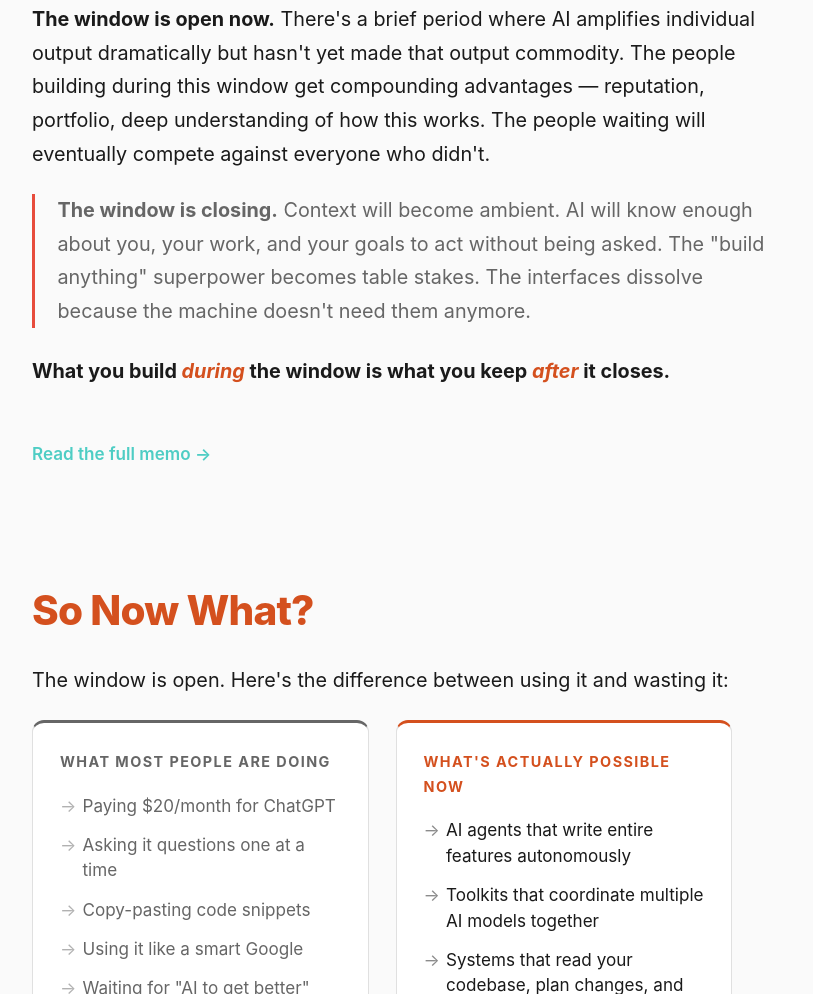
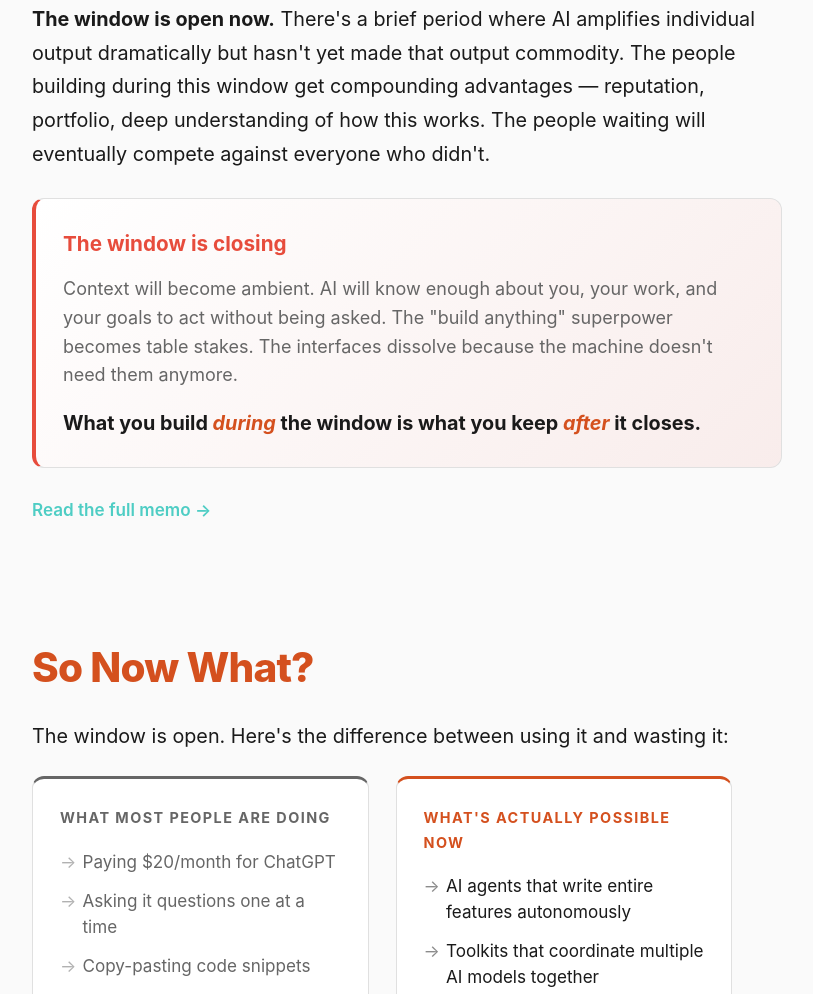
Before and after one commit to mdmagnuson-creator/opencope, a website: page index.html in a window 1280 px wide. Shown: the part 3685-4679 px from the top of the page, without its empty margins (194-1007 px from the left). Drawn offline with Linux system fonts and the light colour scheme.

Commit message:
feat: add closing card to Window section
- Prose flow for first 4 points (inline bold headers)
- Distinct card for 'The window is closing' with red accent
- Punchline inside the card for visual impact
- Red gradient background + left border for urgency

```diff
--- a/index.html
+++ b/index.html
@@ -216,9 +216,11 @@
 
         <p><strong>The window is open now.</strong> There's a brief period where AI amplifies individual output dramatically but hasn't yet made that output commodity. The people building during this window get compounding advantages — reputation, portfolio, deep understanding of how this works. The people waiting will eventually compete against everyone who didn't.</p>
 
-        <p class="window-closing"><strong>The window is closing.</strong> Context will become ambient. AI will know enough about you, your work, and your goals to act without being asked. The "build anything" superpower becomes table stakes. The interfaces dissolve because the machine doesn't need them anymore.</p>
-
-        <p class="window-punchline">What you build <em>during</em> the window is what you keep <em>after</em> it closes.</p>
+        <div class="window-closing-card">
+          <h3>The window is closing</h3>
+          <p>Context will become ambient. AI will know enough about you, your work, and your goals to act without being asked. The "build anything" superpower becomes table stakes. The interfaces dissolve because the machine doesn't need them anymore.</p>
+          <p class="window-punchline">What you build <em>during</em> the window is what you keep <em>after</em> it closes.</p>
+        </div>
 
         <a href="https://mdmagnuson-creator.github.io/opencode-toolkit-website/memo/" target="_blank" rel="noopener" class="window-citation">Read the full memo →</a>
       </div>
--- a/styles.css
+++ b/styles.css
@@ -338,19 +338,35 @@ h2 {
   margin-bottom: 1.5rem;
 }
 
-.window-closing {
-  color: var(--muted);
-  border-left: 3px solid #e74c3c;
-  padding-left: 1.25rem;
-  margin-left: 0;
+.window-closing-card {
+  background: linear-gradient(135deg, var(--card-bg) 0%, rgba(231, 76, 60, 0.08) 100%);
+  border: 1px solid var(--card-border);
+  border-left: 4px solid #e74c3c;
+  border-radius: 12px;
+  padding: 1.5rem;
+  margin-top: 1.5rem;
 }
 
-.window-punchline {
-  font-size: 1.2rem;
+.window-closing-card h3 {
+  font-size: 1.15rem;
   font-weight: 700;
+  color: #e74c3c;
+  margin-bottom: 0.75rem;
+}
+
+.window-closing-card p {
+  color: var(--muted);
+  font-size: 1rem;
+  line-height: 1.6;
+  margin-bottom: 1rem;
+}
+
+.window-closing-card .window-punchline {
   color: var(--fg);
-  margin-top: 1.5rem;
+  font-size: 1.1rem;
+  font-weight: 700;
   margin-bottom: 0;
+  margin-top: 1rem;
 }
 
 .window-citation {
```
